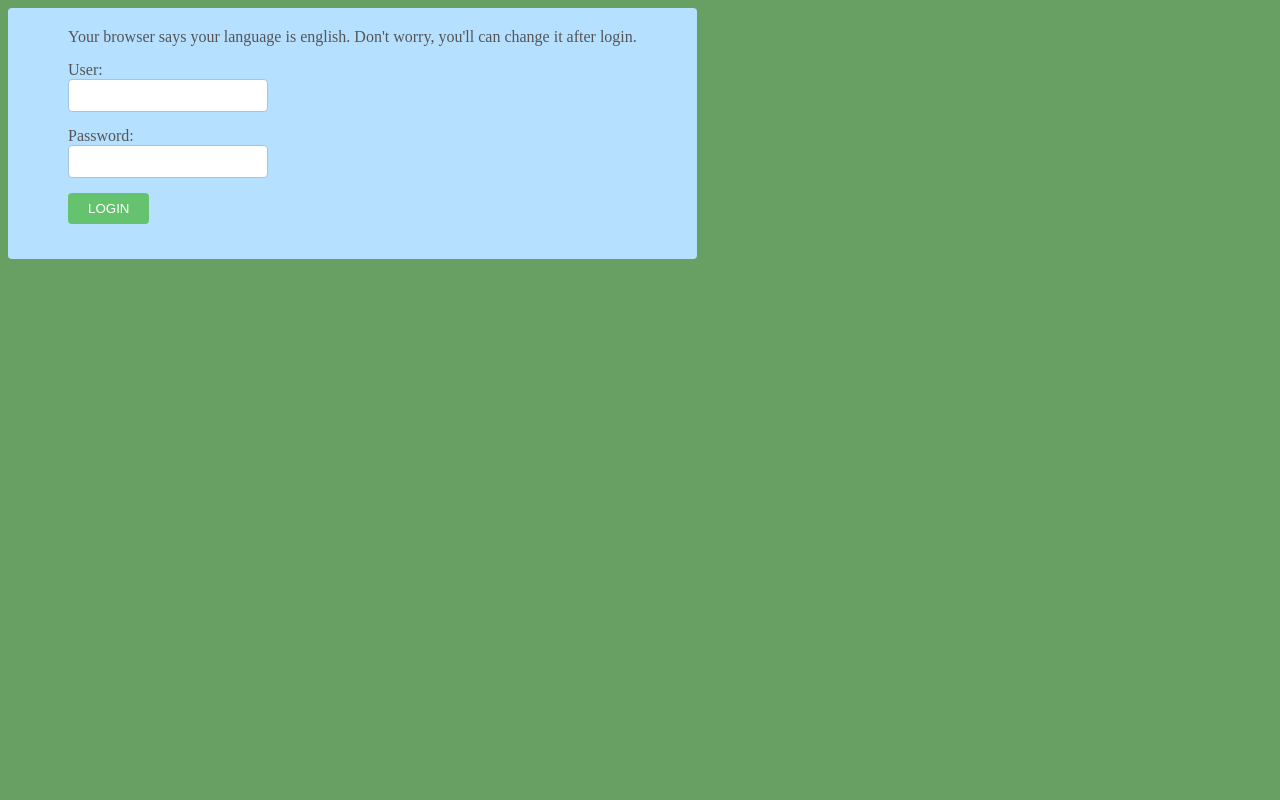
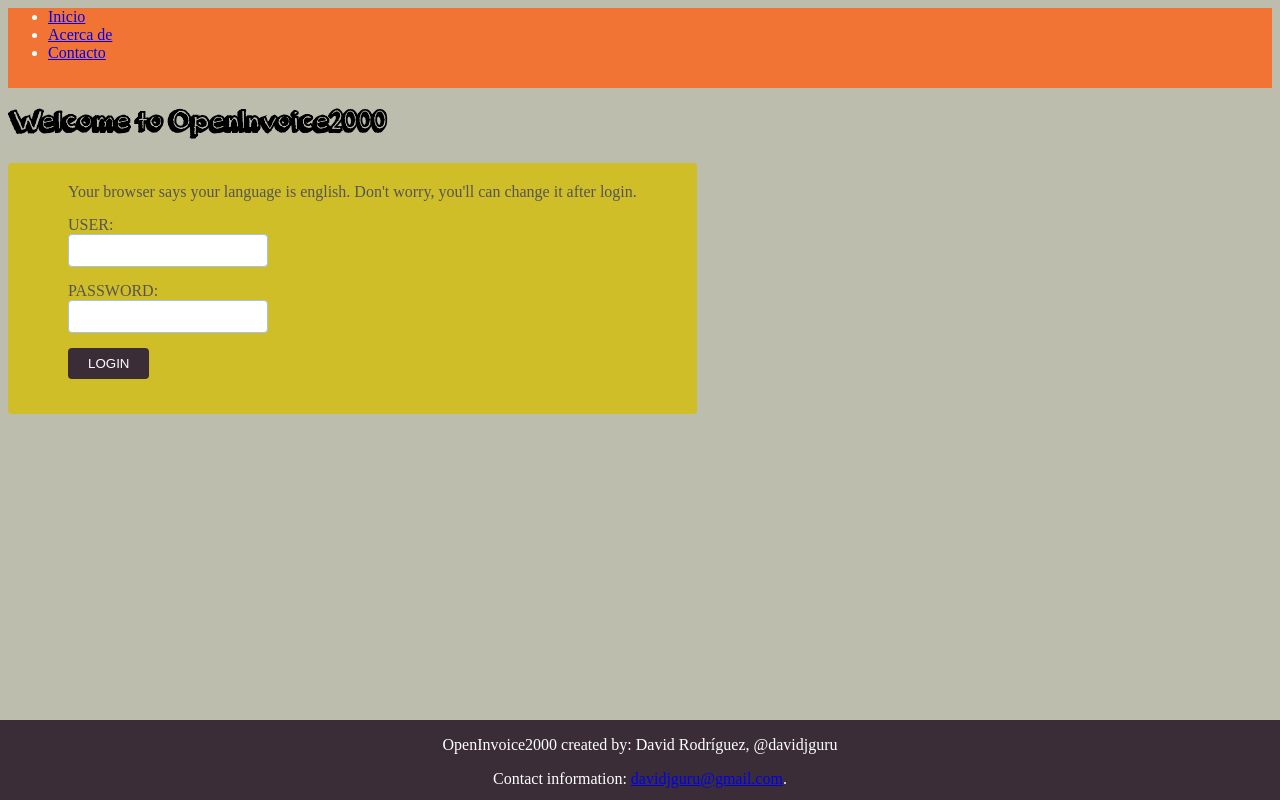
Before and after one commit to davidjguru/OpenInvoice2000, a PHP site: page / in a window 1280 px wide. Run offline with PHP 8.4, Linux system fonts and the light colour scheme; data comes from the database, SQL or seed files in the repository; some libraries are stand-ins or nearby versions.

Commit message:
Added font, changes in index and some new styles

```diff
--- a/index.php
+++ b/index.php
@@ -107,19 +107,33 @@ elseif (isset ($_SESSION["language"])) {
         <link rel="stylesheet" type="text/css" href="styles/styles.css"/>
 </head>
 <body>
+    <header id="main-header">
+
+
+
+		<nav>
+			<ul>
+				<li><a href="#">Inicio</a></li>
+				<li><a href="#">Acerca de</a></li>
+				<li><a href="#">Contacto</a></li>
+			</ul>
+		</nav>
+
+	</header>
 <div>
 <div style="display:block;margin:0px auto;">
+    <h1>Welcome to OpenInvoice2000</h1>
 
 <?php if(empty($_SESSION["user_id"])) { ?>
     <form action="index.php" method="post" id="frmLogin">
         <div class="error-message"><?php if(isset($message)) { echo $message; } ?></div>
         <div class="lang-message"><?php echo LANGMESSAGE; ?></div>
 	<div class="field-group">
-		<div id="user"><label for="login"><?php echo USER;?></label></div>
+		<div class="form-text" id="user"><label for="login"><?php echo USER;?></label></div>
 		<div><input name="user_name" type="text" class="input-field"></div>
 	</div>
 	<div class="field-group">
-		<div id="password"><label for="password"><?php echo PASSWORD;?></label></div>
+		<div class="form-text" id="password"><label for="password"><?php echo PASSWORD;?></label></div>
 		<div><input name="password" type="password" class="input-field"> </div>
 	</div>
 	<div class="field-group">
@@ -176,4 +190,10 @@ elseif (isset ($_SESSION["language"])) {
 </div>
 </div>
 <?php } ?>
+
+<footer id="main-footer">
+  <p>OpenInvoice2000 created by: David Rodríguez, @davidjguru</p>
+  <p>Contact information: <a href="mailto:davidjguru@gmail.com">
+ davidjguru@gmail.com</a>.</p>
+</footer>
 </body></html>
--- a/styles/styles.css
+++ b/styles/styles.css
@@ -1,13 +1,3 @@
-/*
-To change this license header, choose License Headers in Project Properties.
-To change this template file, choose Tools | Templates
-and open the template in the editor.
-*/
-/*
-    Created on : 26-sep-2017, 23:59:37
-    Author     : davidjguru
-*/
-
 /*
 To change this license header, choose License Headers in Project Properties.
 To change this template file, choose Tools | Templates
@@ -18,9 +8,40 @@ and open the template in the editor.
     Author     : davidjguru
 */
 
+@font-face {
+font-family: "Orange Juice";
+src: url('../fonts/orange-juice.ttf');
+}
+
+h1, strong {
+font-family: "Orange Juice";
+}
+
+#main-header{
+
+        background: #F27435;
+	color: white;
+	height: 80px;
+
+
+}
+
+#main-footer{
+
+        background: #3B2D38;
+	color: white;
+	height: 80px;
+        position: fixed;
+        left: 0;
+        bottom: 0;
+        width: 100%;
+        text-align: center
+
+
+}
 #frmLogin {
 	padding: 20px 60px;
-	background: #B6E0FF;
+	background: #CFBE27;
 	color: #555;
 	display: inline-block;
 	border-radius: 4px;
@@ -67,8 +88,16 @@ and open the template in the editor.
 	border: #A3C3E7 1px solid;
 	border-radius: 4px;
 }
+
+.form-text{
+
+       text-transform: uppercase;
+
+
+
+}
 .form-submit-button {
-	background: #65C370;
+	background: #3B2D38;
 	border: 0;
 	padding: 8px 20px;
 	border-radius: 4px;
@@ -100,7 +129,7 @@ and open the template in the editor.
 }
 
 body {
-	  background-color: #689F63;
+	  background-color: #BCBDAC;
 	}
 
         #head{
```
Also changed, not shown: fonts/orange-juice.ttf (added).
